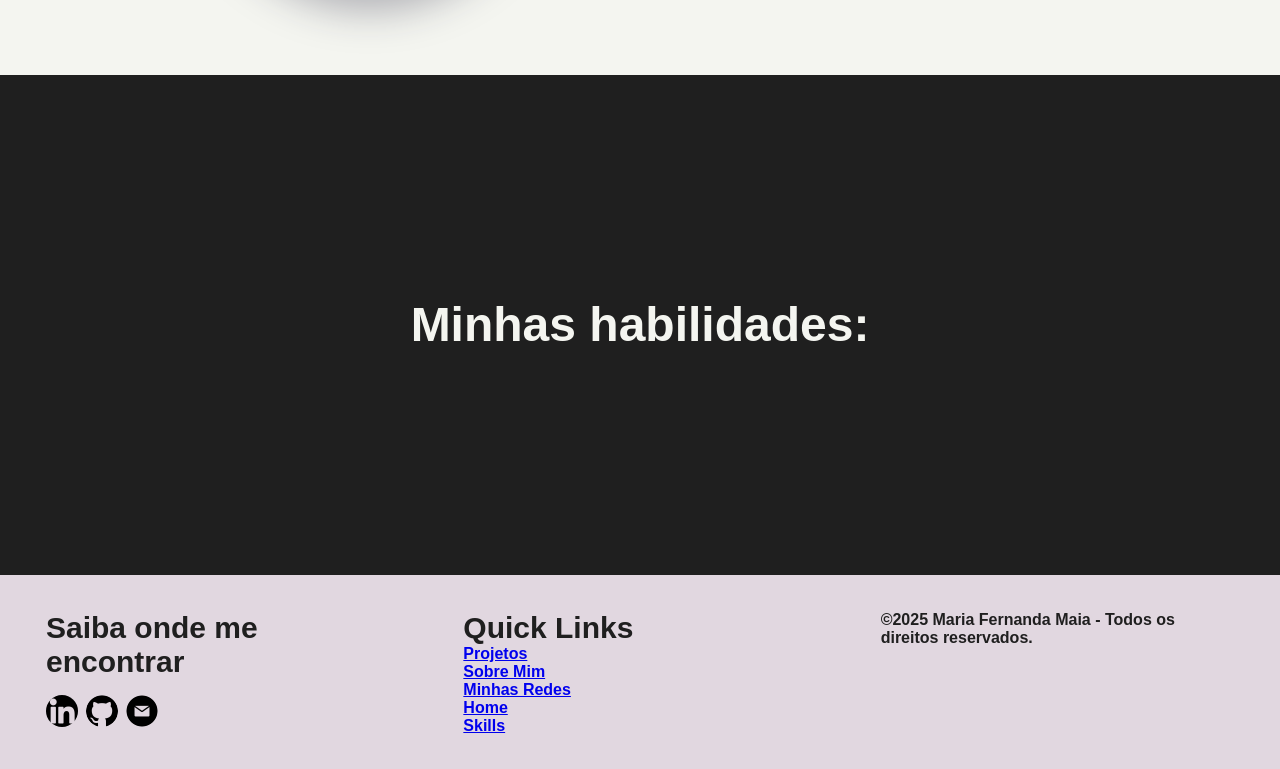
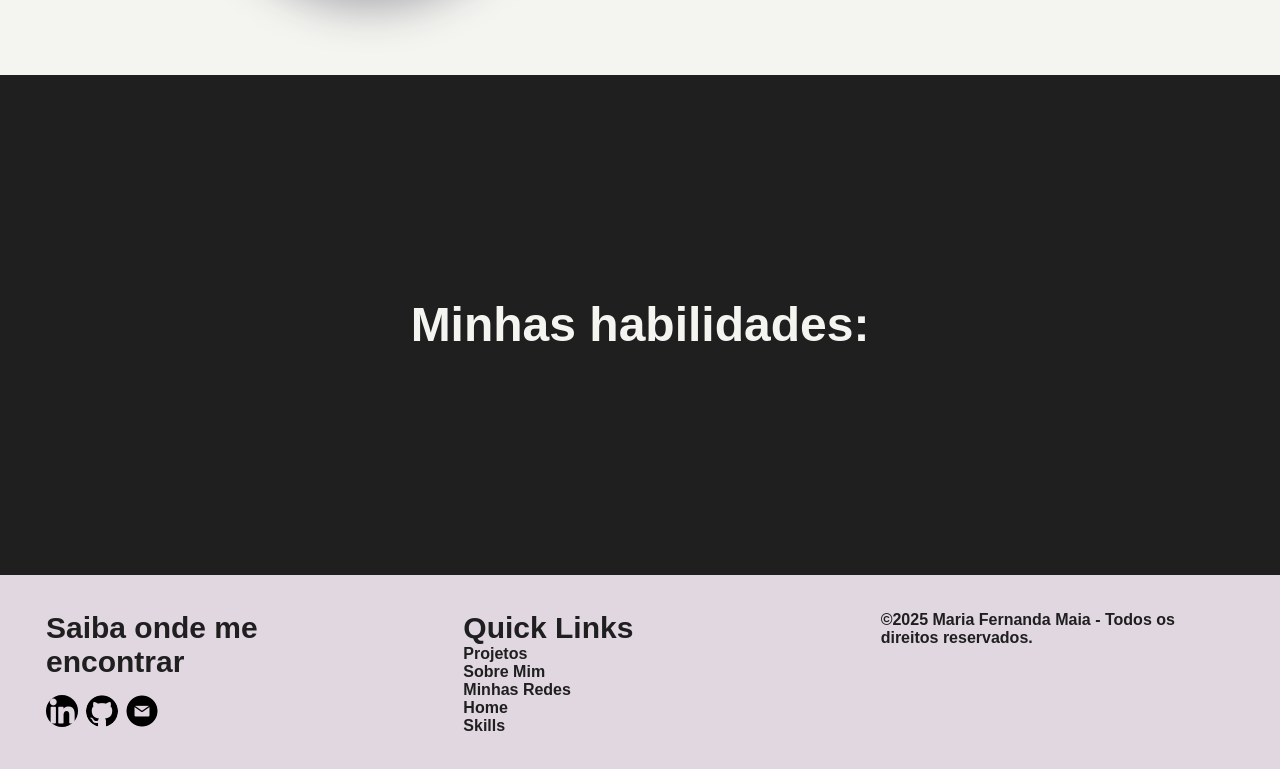
Before and after one commit to mafenandaup/Portifolio-dev, a React (Vite) app in the folder portifolio-main/: page / in a window 1280 px wide. Shown: the part 986-1755 px from the top of the page. Built offline with nearby package versions, Linux system fonts and the light colour scheme; a web font is replaced by a local one.

Commit message:
refactor: css styling

```diff
--- a/portifolio-main/src/pages/home/sections/Contact/Contact.css
+++ b/portifolio-main/src/pages/home/sections/Contact/Contact.css
@@ -29,9 +29,24 @@ footer {
     width: 25rem;
 
     & h1 {
-        font-weight: 600;
+        font-weight: 700;
         font-size: 30px;
     }
+
+    & a {
+        text-decoration: none;
+        color: var(--notpureblack);
+        transition: color 0.2s ease-in-out;
+    }
+}
+
+.social-media a:hover {
+    color: var(--mantis);
+}
+
+.social-media a:active {
+    color: var(--rebecca-purple);
+    cursor: pointer;
 }
 
 .logo-adjust {
@@ -46,7 +61,7 @@ footer {
 .logo-adjust:hover {
     cursor: pointer;
     transform: scale(1.1);
-    gap:3px;
+    gap: 3px;
 }
 
 .logos {
```
